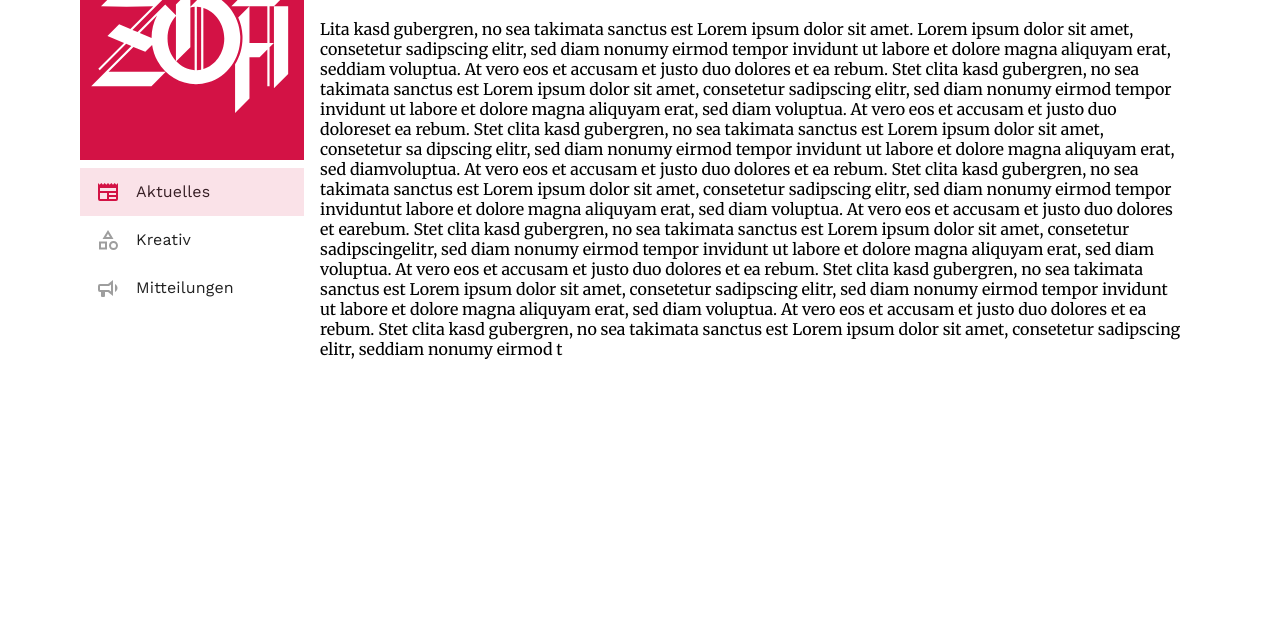
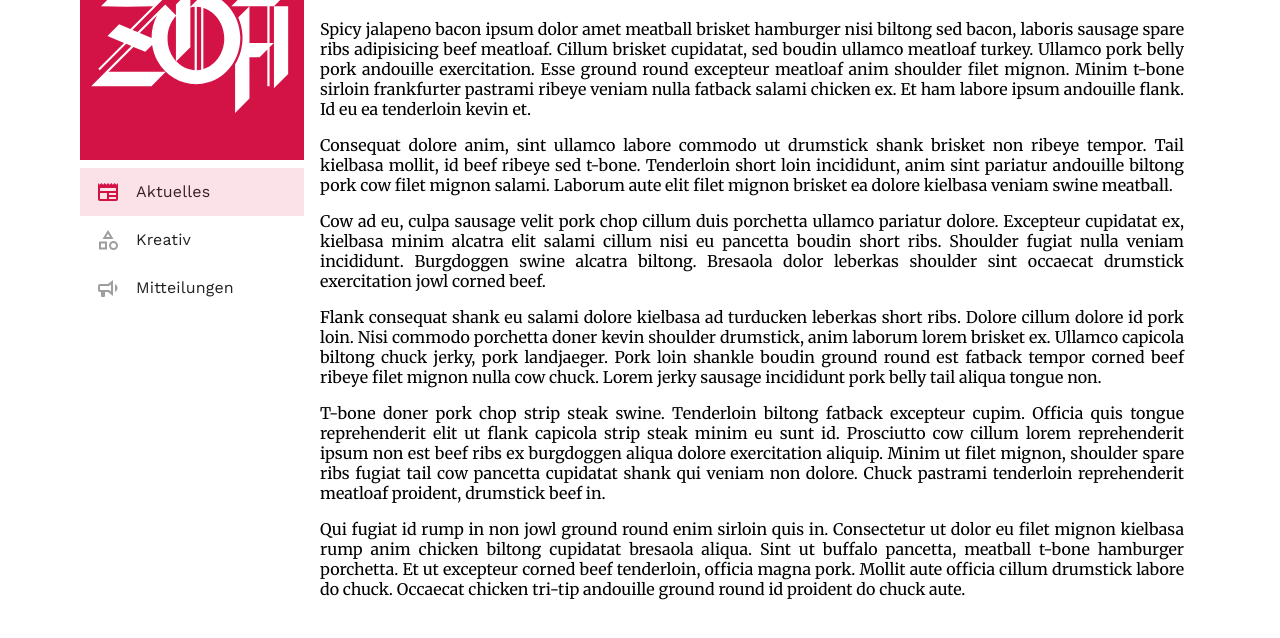
Before and after one commit to Zeitung-ohne-Akronym/web, a website: page docs/index.html in a window 1280 px wide. Shown: the part 80-718 px from the top of the page. Drawn offline with nearby package versions, Linux system fonts and the light colour scheme.

Commit message:
kleinere verbesserungen

```diff
--- a/docs/bundle.css
+++ b/docs/bundle.css
@@ -1452,9 +1452,11 @@ body {
   margin: 0 auto;
   padding: 0 32px 32px 32px; }
 
-main,
-main * {
-  font-family: Merriweather, 'Times New Roman', Times, serif; }
+main {
+  text-align: justify; }
+  main,
+  main * {
+    font-family: Merriweather, 'Times New Roman', Times, serif; }
 
 .h1 {
   font-family: 'Work Sans', Arial, Helvetica, sans-serif;
@@ -1503,7 +1505,8 @@ main * {
 .zoa main {
   padding: 16px 16px 16px 0;
   width: 100ch;
-  max-width: 100%; }
+  max-width: 100%;
+  flex-grow: 1; }
 
 .zoa aside {
   width: 30ch;
@@ -1531,7 +1534,7 @@ main * {
       width: 56px; }
       .zoa aside a.logo,
       .zoa aside a.logo svg {
-        height: 48px; }
+        height: 48px !important; }
       .zoa aside .menu {
         padding: 8px 8px 8px 0; }
         .zoa aside .menu .only_mobile {
@@ -1539,7 +1542,7 @@ main * {
         .zoa aside .menu .mdc-list-item {
           padding-left: 12px;
           padding-right: 12px; } }
-  @media screen and (max-height: 425px) {
+  @media screen and (max-height: 425px) and (min-width: 769px) {
     .zoa aside a.logo,
     .zoa aside a.logo svg {
       height: 64px !important; } }
--- a/docs/index.html
+++ b/docs/index.html
@@ -73,25 +73,45 @@
         </aside>
         <main>
             <h1>Under Construction</h1>
-            Lita kasd gubergren, no sea takimata sanctus est Lorem ipsum dolor sit amet. Lorem ipsum dolor sit amet,
-            consetetur sadipscing elitr, sed diam nonumy eirmod tempor invidunt ut labore et dolore magna aliquyam erat,
-            seddiam voluptua. At vero eos et accusam et justo duo dolores et ea rebum. Stet clita kasd gubergren, no sea
-            takimata sanctus est Lorem ipsum dolor sit amet, consetetur sadipscing elitr, sed diam nonumy eirmod tempor
-            invidunt ut labore et dolore magna aliquyam erat, sed diam voluptua. At vero eos et accusam et justo duo
-            doloreset ea rebum. Stet clita kasd gubergren, no sea takimata sanctus est Lorem ipsum dolor sit amet,
-            consetetur sa dipscing elitr, sed diam nonumy eirmod tempor invidunt ut labore et dolore magna aliquyam
-            erat, sed diamvoluptua. At vero eos et accusam et justo duo dolores et ea rebum. Stet clita kasd gubergren,
-            no sea takimata sanctus est Lorem ipsum dolor sit amet, consetetur sadipscing elitr, sed diam nonumy eirmod
-            tempor inviduntut labore et dolore magna aliquyam erat, sed diam voluptua. At vero eos et accusam et justo
-            duo dolores et earebum. Stet clita kasd gubergren, no sea takimata sanctus est Lorem ipsum dolor sit amet,
-            consetetur sadipscingelitr, sed diam nonumy eirmod tempor invidunt ut labore et dolore magna aliquyam erat,
-            sed diam voluptua. At vero eos et accusam et justo duo dolores et ea rebum. Stet clita kasd gubergren, no
-            sea takimata sanctus est Lorem ipsum dolor sit amet, consetetur sadipscing elitr, sed diam nonumy eirmod
-            tempor invidunt ut labore et dolore magna aliquyam erat, sed diam voluptua. At vero eos et accusam et justo
-            duo
-            dolores et ea rebum. Stet clita kasd gubergren, no sea takimata sanctus est Lorem ipsum dolor sit amet,
-            consetetur sadipscing elitr,
-            seddiam nonumy eirmod t
+            <p>
+                Spicy jalapeno bacon ipsum dolor amet meatball brisket hamburger nisi biltong sed bacon, laboris sausage
+                spare ribs adipisicing beef meatloaf. Cillum brisket cupidatat, sed boudin ullamco meatloaf turkey.
+                Ullamco pork belly pork andouille exercitation. Esse ground round excepteur meatloaf anim shoulder filet
+                mignon. Minim t-bone sirloin frankfurter pastrami ribeye veniam nulla fatback salami chicken ex. Et ham
+                labore ipsum andouille flank. Id eu ea tenderloin kevin et.
+            </p>
+            <p>
+                Consequat dolore anim, sint ullamco labore commodo ut drumstick shank brisket non ribeye tempor. Tail
+                kielbasa mollit, id beef ribeye sed t-bone. Tenderloin short loin incididunt, anim sint pariatur
+                andouille biltong pork cow filet mignon salami. Laborum aute elit filet mignon brisket ea dolore
+                kielbasa veniam swine meatball.
+            </p>
+            <p>
+                Cow ad eu, culpa sausage velit pork chop cillum duis porchetta ullamco pariatur dolore. Excepteur
+                cupidatat ex, kielbasa minim alcatra elit salami cillum nisi eu pancetta boudin short ribs. Shoulder
+                fugiat nulla veniam incididunt. Burgdoggen swine alcatra biltong. Bresaola dolor leberkas shoulder sint
+                occaecat drumstick exercitation jowl corned beef.
+            </p>
+            <p>
+                Flank consequat shank eu salami dolore kielbasa ad turducken leberkas short ribs. Dolore cillum dolore
+                id pork loin. Nisi commodo porchetta doner kevin shoulder drumstick, anim laborum lorem brisket ex.
+                Ullamco capicola biltong chuck jerky, pork landjaeger. Pork loin shankle boudin ground round est fatback
+                tempor corned beef ribeye filet mignon nulla cow chuck. Lorem jerky sausage incididunt pork belly tail
+                aliqua tongue non.
+            </p>
+            <p>
+                T-bone doner pork chop strip steak swine. Tenderloin biltong fatback excepteur cupim. Officia quis
+                tongue reprehenderit elit ut flank capicola strip steak minim eu sunt id. Prosciutto cow cillum lorem
+                reprehenderit ipsum non est beef ribs ex burgdoggen aliqua dolore exercitation aliquip. Minim ut filet
+                mignon, shoulder spare ribs fugiat tail cow pancetta cupidatat shank qui veniam non dolore. Chuck
+                pastrami tenderloin reprehenderit meatloaf proident, drumstick beef in.
+            </p>
+            <p>
+                Qui fugiat id rump in non jowl ground round enim sirloin quis in. Consectetur ut dolor eu filet mignon
+                kielbasa rump anim chicken biltong cupidatat bresaola aliqua. Sint ut buffalo pancetta, meatball t-bone
+                hamburger porchetta. Et ut excepteur corned beef tenderloin, officia magna pork. Mollit aute officia
+                cillum drumstick labore do chuck. Occaecat chicken tri-tip andouille ground round id proident do chuck
+                aute.</p>
         </main>
     </div>
     <script src="bundle.js"></script>
--- a/src/styles/index.scss
+++ b/src/styles/index.scss
@@ -30,11 +30,11 @@ body {
 }
 
 main {
-
     &,
     & * {
         font-family: Merriweather, 'Times New Roman', Times, serif;
     }
+    text-align: justify;
 }
 
 .h1 {
@@ -66,6 +66,7 @@ main {
         padding: 16px 16px 16px 0;
         width: 100ch;
         max-width: 100%;
+        flex-grow: 1;
     }
 
     aside {
@@ -106,7 +107,7 @@ main {
 
                 a.logo,
                 a.logo svg {
-                    height: 48px;
+                    height: 48px !important;
                 }
 
                 .menu {
@@ -124,7 +125,7 @@ main {
             }
         }
 
-        @media screen and (max-height: 425px) {
+        @media screen and (max-height: 425px) and (min-width: 769px) {
             & {
                 a.logo,
                 a.logo svg {
```
